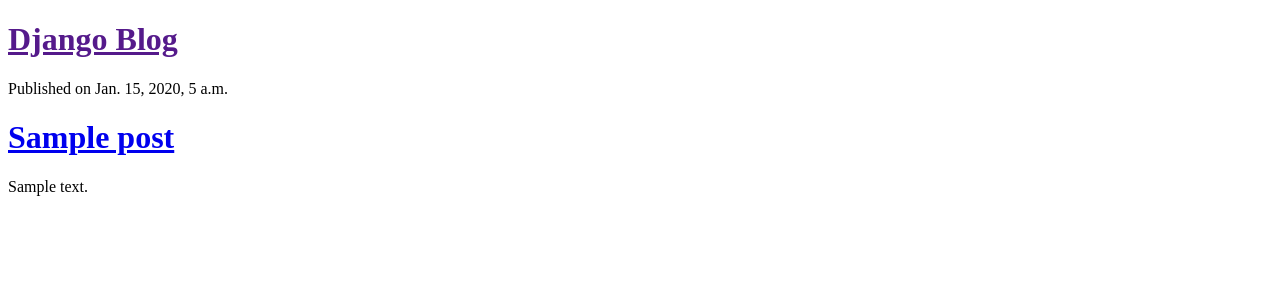
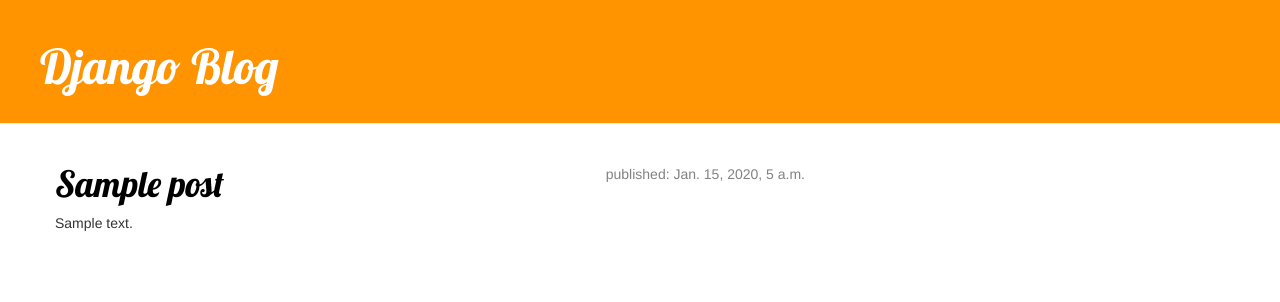
Before and after one commit to fantasticole/django-blog, a Django app: template blog/templates/blog/post_list.html in a window 1280 px wide. Shown: the top 302 px of the page. Run offline with Django 3.2, Linux system fonts and the light colour scheme; the template is opened without the code that fills it: values that come from a table or form of the project are taken from there, others are empty; tables that the repository leaves empty hold one stand-in row (values such as "Sample post"); some libraries are stand-ins or nearby versions.

Commit message:
Add bootstrap and tutorial styling.

```diff
--- /dev/null
+++ b/blog/static/css/blog.css
@@ -0,0 +1,47 @@
+.page-header {
+    background-color: #ff9400;
+    margin-top: 0;
+    padding: 20px 20px 20px 40px;
+}
+
+.page-header h1, .page-header h1 a, .page-header h1 a:visited, .page-header h1 a:active {
+    color: #ffffff;
+    font-size: 36pt;
+    text-decoration: none;
+}
+
+.content {
+    margin-left: 40px;
+}
+
+h1, h2, h3, h4 {
+    font-family: 'Lobster', cursive;
+}
+
+.date {
+    float: right;
+    color: #828282;
+}
+
+.save {
+    float: right;
+}
+
+.post-form textarea, .post-form input {
+    width: 100%;
+}
+
+.top-menu, .top-menu:hover, .top-menu:visited {
+    color: #ffffff;
+    float: right;
+    font-size: 26pt;
+    margin-right: 20px;
+}
+
+.post {
+    margin-bottom: 70px;
+}
+
+.post h1 a, .post h1 a:visited {
+    color: #000000;
+}
--- a/blog/templates/blog/post_list.html
+++ b/blog/templates/blog/post_list.html
@@ -1,23 +1,36 @@
-<!doctype html>
+{% load staticfiles %}
+<!-- <!doctype html> -->
 <html>
 	<head>
 		<title>Django Blog</title>
+		<link rel="stylesheet" href="//maxcdn.bootstrapcdn.com/bootstrap/3.2.0/css/bootstrap.min.css">
+		<link rel="stylesheet" href="//maxcdn.bootstrapcdn.com/bootstrap/3.2.0/css/bootstrap-theme.min.css">
+		<link href="http://fonts.googleapis.com/css?family=Lobster&subset=latin,latin-ext" rel="stylesheet" type="text/css">
+		<link rel="stylesheet" href="{% static 'css/blog.css' %}">
 	</head>
 	<body>
-		<div>
-			<h1><a href="">Django Blog</a></h1>
+		<div class="page-header">
+			<h1><a href="/">Django Blog</a></h1>
 		</div>
 		<!-- <div>
 			<p>Published on: [date]</p>
 			<h2><a href="">[Post Title]</a></h2>
 			<p>[Post Text]</p>
 		</div> -->
-		{% for post in posts %}
-			<div>
-				<p>Published on {{ post.published_date }}</p>
-				<h1><a href="`">{{ post.title }}</a></h1>
-				<p>{{ post.text|linebreaks }}</p>
-			</div>
-		{% endfor %}
+		<div class="content container">
+		    <div class="row">
+		        <div class="col-md-8">
+		            {% for post in posts %}
+		                <div class="post">
+		                    <div class="date">
+		                        <p>published: {{ post.published_date }}</p>
+		                    </div>
+		                    <h1><a href="">{{ post.title }}</a></h1>
+		                    <p>{{ post.text|linebreaks }}</p>
+		                </div>
+		            {% endfor %}
+		        </div>
+		    </div>
+		</div>
 	</body>
 </html>
--- a/mysite/settings.py
+++ b/mysite/settings.py
@@ -120,5 +120,4 @@
 # https://docs.djangoproject.com/en/1.9/howto/static-files/
 
 STATIC_URL = '/static/'
-
 STATIC_ROOT = os.path.join(BASE_DIR, 'static')
```
